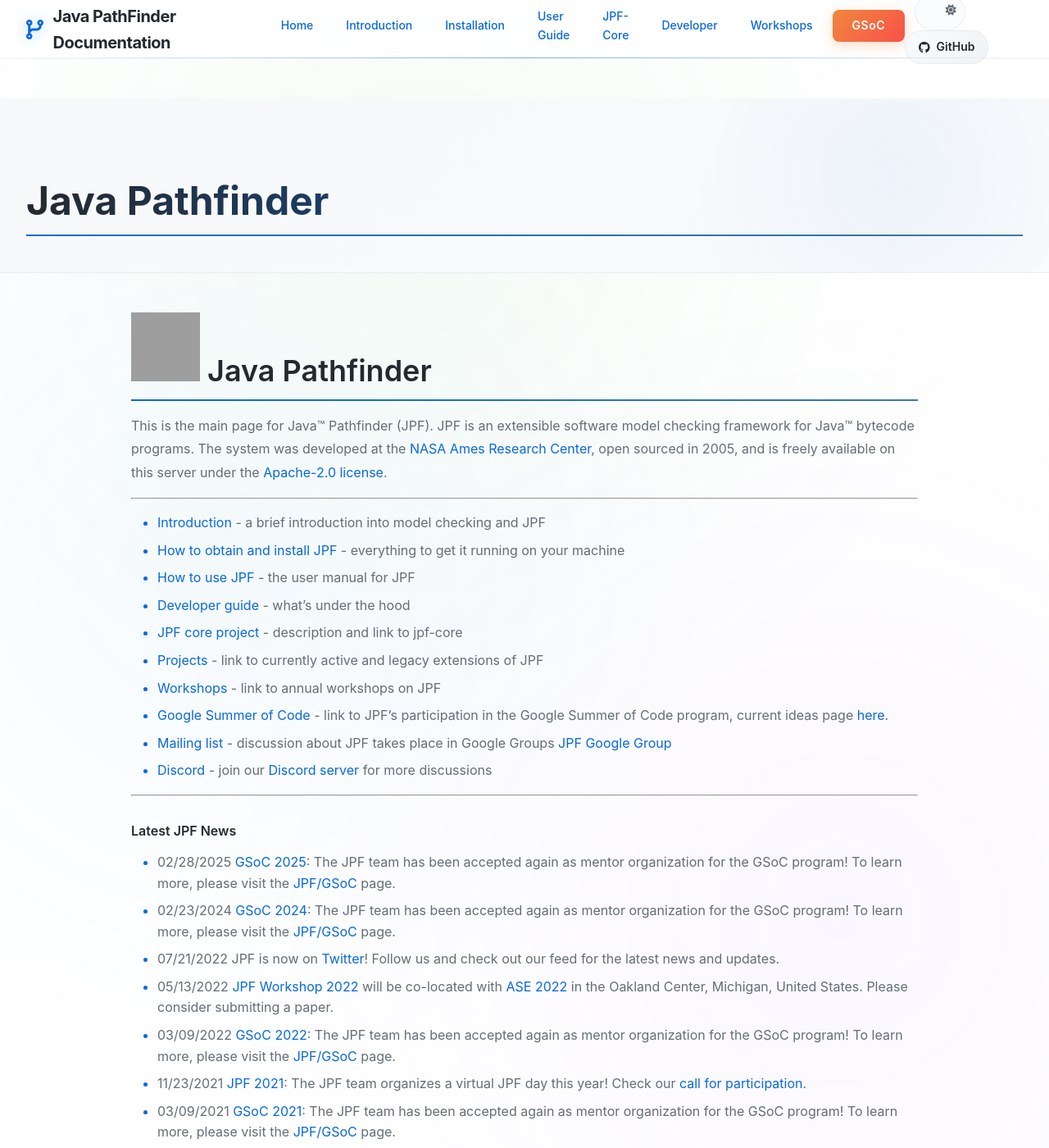
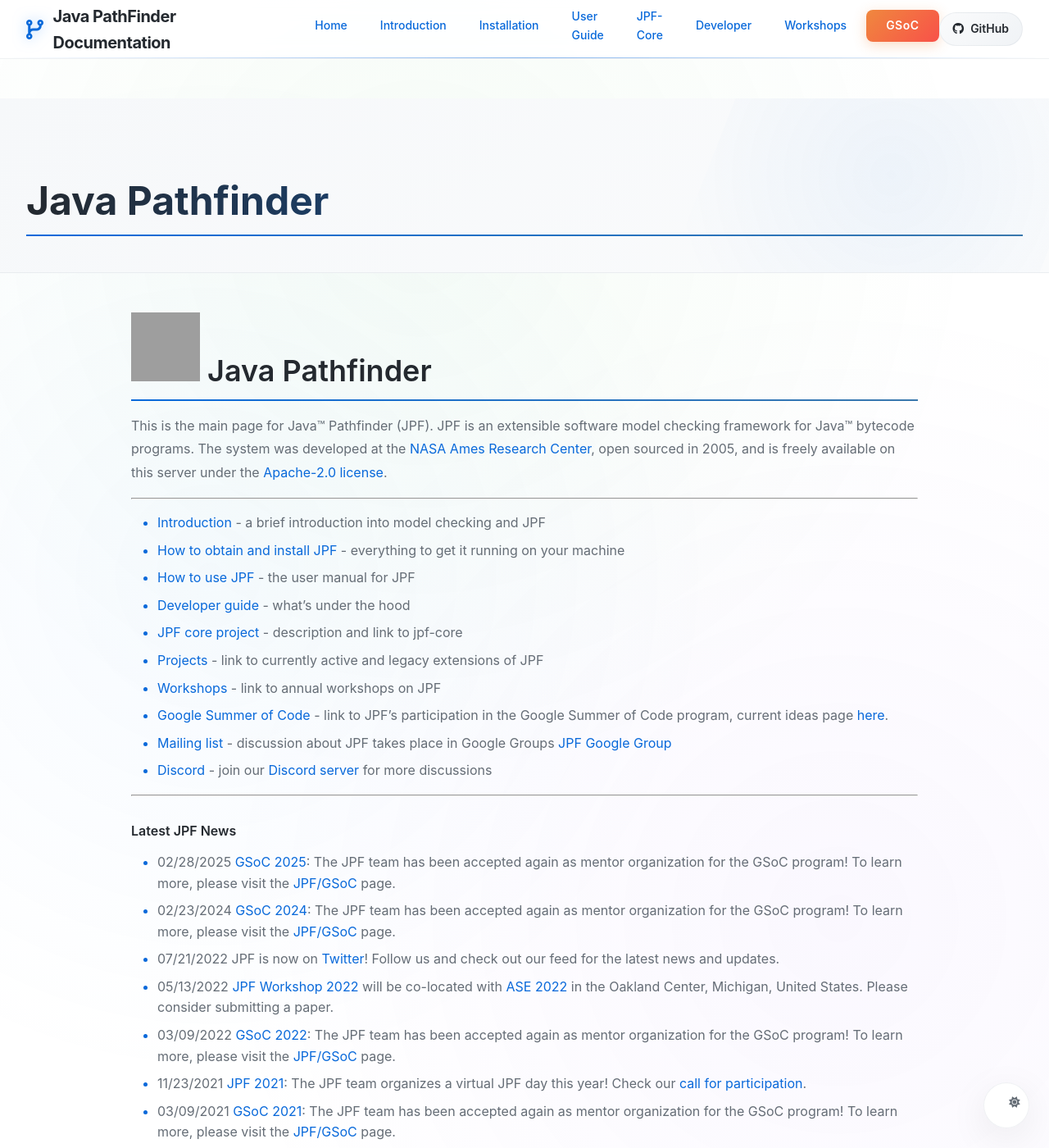
Before and after one commit to javapathfinder/jpf-core, a Jekyll site: the page built from docs/index.md, in a window 1280 px wide and 1400 px high. Shown: the whole window at 82% size. Built offline with Jekyll 4.4.1, drawn with Linux system fonts in a browser that asks for light colours; our own code applies the rules of GitHub Pages for plain Markdown files; grey boxes are pictures that could not be loaded.

Commit message:
fix button

```diff
--- a/docs/_layouts/default.html
+++ b/docs/_layouts/default.html
@@ -23,10 +23,6 @@
             {% include navigation.html %}
         </nav>
         <div class="header-actions">
-            <button class="theme-toggle" id="theme-toggle" aria-label="Toggle theme" title="Toggle light/dark theme">
-                <i class="fas fa-moon icon dark-icon"></i>
-                <i class="fas fa-sun icon light-icon"></i>
-            </button>
             <a href="https://github.com/javapathfinder/jpf-core" class="github-link">
                 <i class="fab fa-github"></i>
                 <span>GitHub</span>
@@ -34,6 +30,11 @@
         </div>
     </div>
 </header>
+
+<button class="theme-toggle" id="theme-toggle" aria-label="Toggle theme" title="Toggle light/dark theme">
+    <i class="fas fa-moon icon dark-icon"></i>
+    <i class="fas fa-sun icon light-icon"></i>
+</button>
 
 <!-- Main Content -->
 <main id="main-content" class="main-content">
--- a/docs/assets/css/style.css
+++ b/docs/assets/css/style.css
@@ -100,24 +100,66 @@
 
  /*  Toggle  */
 .theme-toggle {
+    position: fixed;
+    bottom: 24px;
+    right: 24px;
     display: inline-flex;
     align-items: center;
-     gap: 8px;
-     padding: 8px;
-     background: var(--bg-elevated);
+    justify-content: center;
+    width: 56px;
+    height: 56px;
+    background: var(--bg-glass);
+    backdrop-filter: blur(10px);
     border: 1px solid var(--border-subtle);
-     border-radius: 9999px;
+    border-radius: 50%;
     cursor: pointer;
     transition: all var(--theme-transition);
-     margin-left: 12px;
-     min-width: 44px; height: 44px; justify-content: center;
+    z-index: 1001;
+    box-shadow: var(--shadow-lg);
 }
- .theme-toggle:active { transform: scale(0.98); }
- .theme-toggle .icon { width: 18px; height: 18px; color: var(--text-secondary); transition: all var(--theme-transition); }
- .theme-toggle .dark-icon { opacity: 1; }
- .theme-toggle .light-icon { opacity: 0; position: absolute; }
- [data-theme="light"] .theme-toggle .dark-icon { opacity: 0; }
- [data-theme="light"] .theme-toggle .light-icon { opacity: 1; position: static; }
+
+.theme-toggle:hover {
+    transform: scale(1.1);
+    box-shadow: var(--shadow-glow);
+    background: var(--bg-elevated);
+}
+
+.theme-toggle:active {
+    transform: scale(0.95);
+}
+
+.theme-toggle .icon {
+    width: 20px;
+    height: 20px;
+    color: var(--text-secondary);
+    transition: all var(--theme-transition);
+}
+
+.theme-toggle:hover .icon {
+    color: var(--primary);
+}
+
+.theme-toggle .dark-icon {
+    opacity: 1;
+    transform: rotate(0deg) scale(1);
+}
+
+.theme-toggle .light-icon {
+    opacity: 0;
+    transform: rotate(180deg) scale(0.8);
+    position: absolute;
+}
+
+[data-theme="light"] .theme-toggle .dark-icon {
+    opacity: 0;
+    transform: rotate(-180deg) scale(0.8);
+}
+
+[data-theme="light"] .theme-toggle .light-icon {
+    opacity: 1;
+    transform: rotate(0deg) scale(1);
+    position: static;
+}
 
 * {
     margin: 0;
@@ -946,6 +988,20 @@ blockquote::before {
         color: white !important;
     }
 
+    @media (max-width: 768px) {
+        .theme-toggle {
+            bottom: 16px;
+            right: 16px;
+            width: 48px;
+            height: 48px;
+        }
+
+        .theme-toggle .icon {
+            width: 18px;
+            height: 18px;
+        }
+    }
+
     /* Overlay */
     .mobile-menu-overlay {
         display: none;
```
Lines whose indentation alone changed are shown as unchanged.
